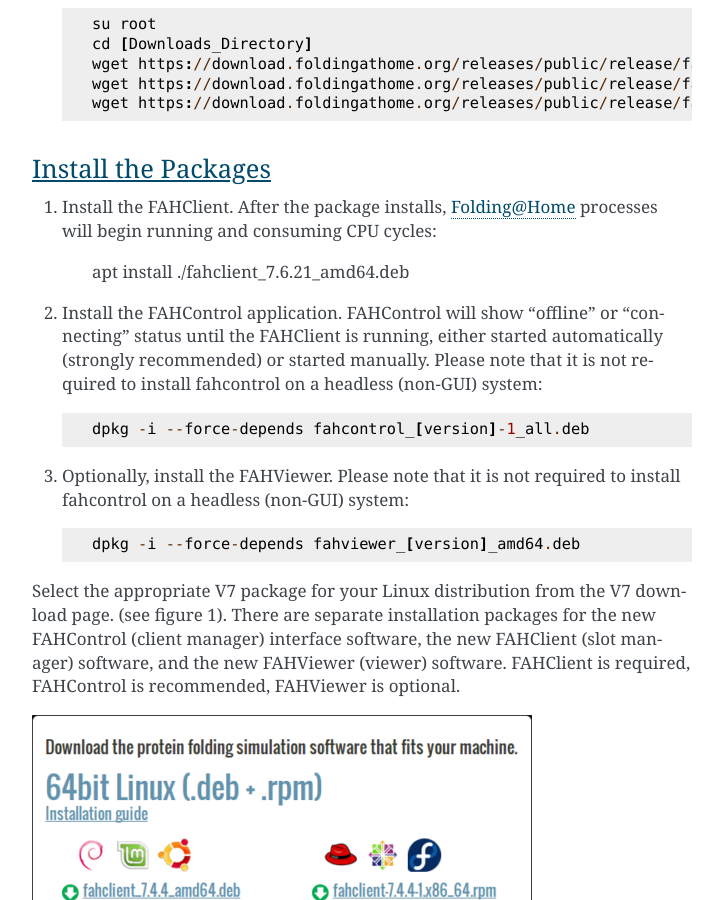
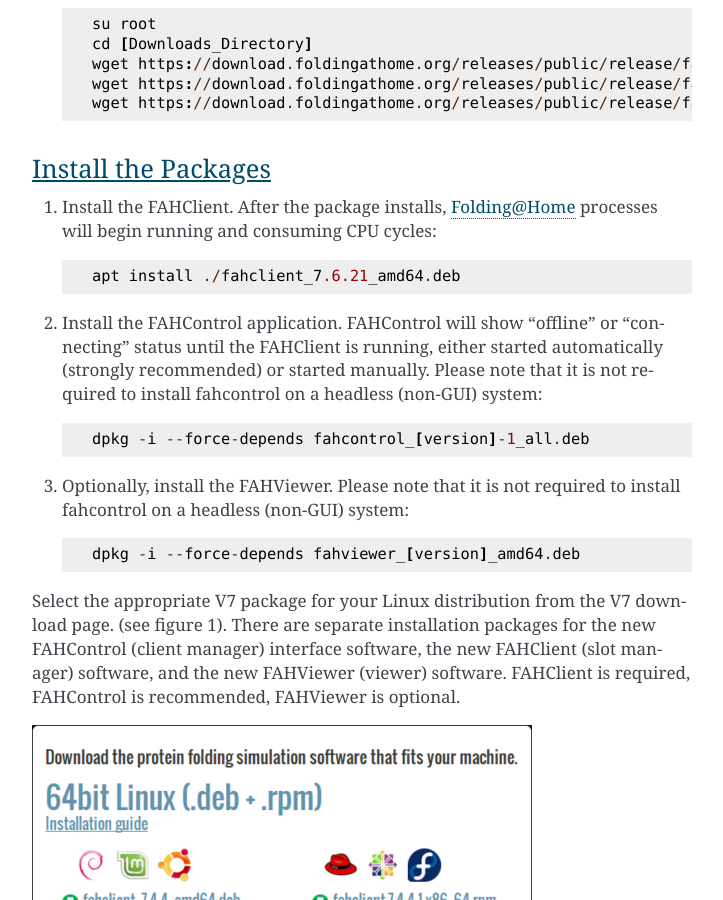
Before and after one commit to FoldingCommunity/fah-client-documentation, a Sphinx documentation site: the page built from docs/source/linux/gui_based_installation_linux.rst, in a window 1280 px wide and 900 px high, scrolled down 931 px. Shown: the whole window, without its empty margins (388-1111 px from the left). Built offline with Sphinx 7.4.7, drawn with Linux system fonts in a browser that asks for light colours.

```diff
--- a/docs/source/linux/gui_based_installation_linux.rst
+++ b/docs/source/linux/gui_based_installation_linux.rst
@@ -40,7 +40,7 @@ Note: GUI based installation of the packages is not supported and will return th
 Install the Packages
 ********************
 
-#. Install the FAHClient. After the package installs, Folding@Home processes will begin running and consuming CPU cycles:
+#. Install the FAHClient. After the package installs, Folding@Home processes will begin running and consuming CPU cycles::
 
         apt install ./fahclient_7.6.21_amd64.deb
 
```
